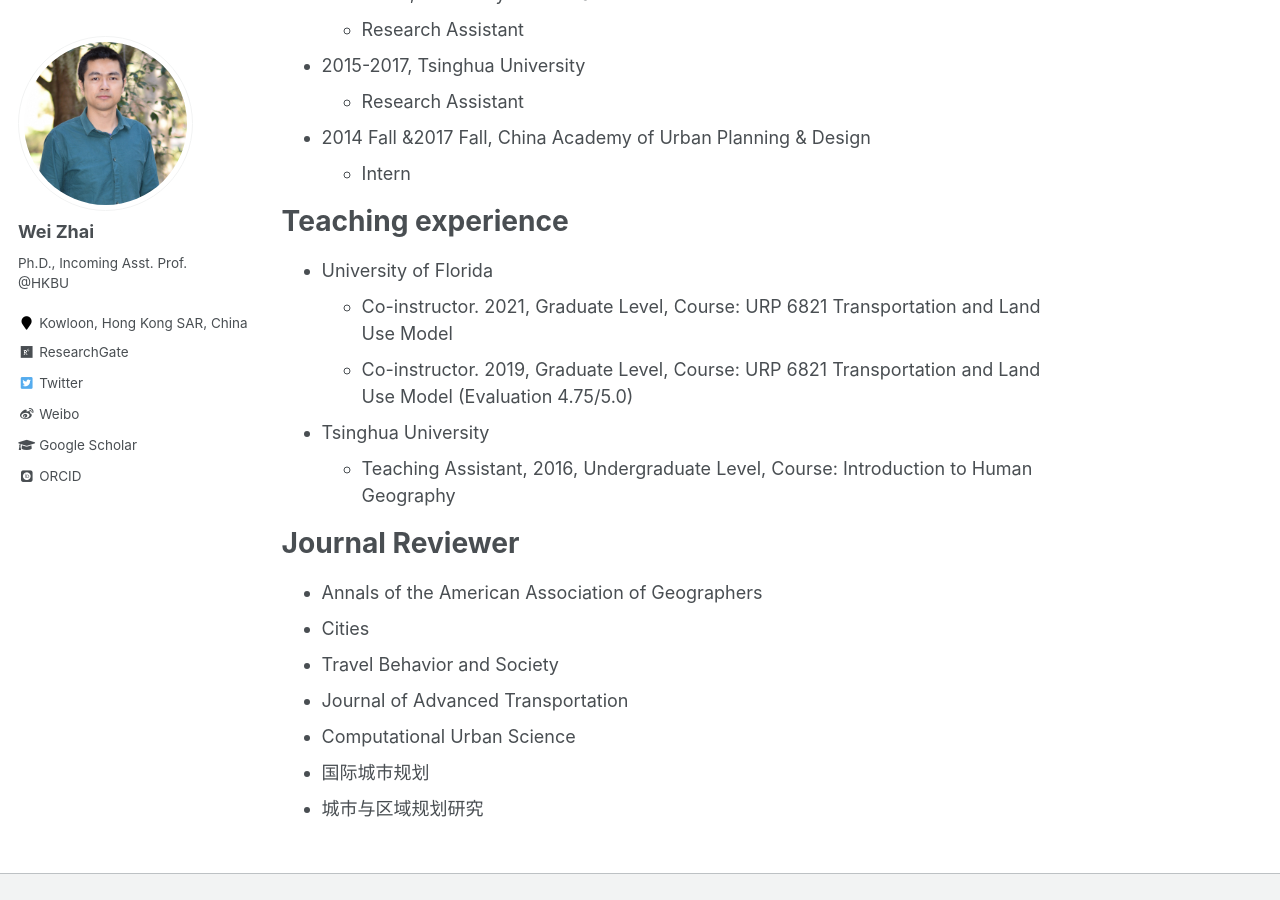
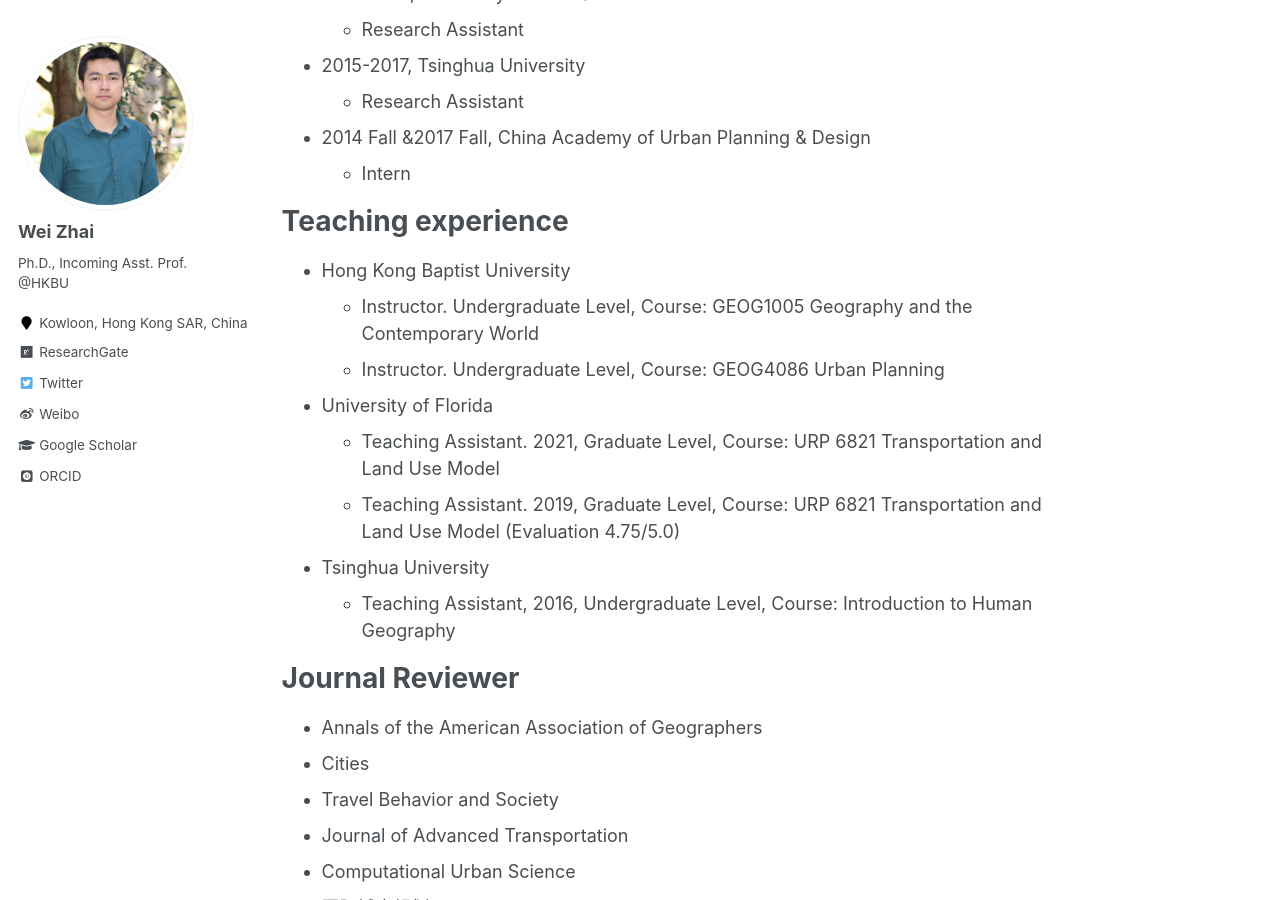
Before and after one commit to skywalkerzhai/weizhai.github.io, a Jekyll site: the page built from _pages/about.md, in a window 1280 px wide and 900 px high, scrolled down 775 px. Built offline with Jekyll 4.4.1, drawn with Linux system fonts in a browser that asks for light colours; some web fonts are replaced.

Commit message:
Update about.md

```diff
--- a/_pages/about.md
+++ b/_pages/about.md
@@ -37,9 +37,13 @@ Work experience
 
 Teaching experience
 ======
+* Hong Kong Baptist University
+  * Instructor. Undergraduate Level, Course: GEOG1005 Geography and the Contemporary World
+  * Instructor. Undergraduate Level, Course: GEOG4086 Urban Planning
+
 * University of Florida
-  * Co-instructor. 2021, Graduate Level, Course: URP 6821 Transportation and Land Use Model
-  * Co-instructor. 2019, Graduate Level, Course: URP 6821 Transportation and Land Use Model (Evaluation 4.75/5.0)
+  * Teaching Assistant. 2021, Graduate Level, Course: URP 6821 Transportation and Land Use Model
+  * Teaching Assistant. 2019, Graduate Level, Course: URP 6821 Transportation and Land Use Model (Evaluation 4.75/5.0)
 
 * Tsinghua University
   * Teaching Assistant, 2016, Undergraduate Level, Course: Introduction to Human Geography
```
